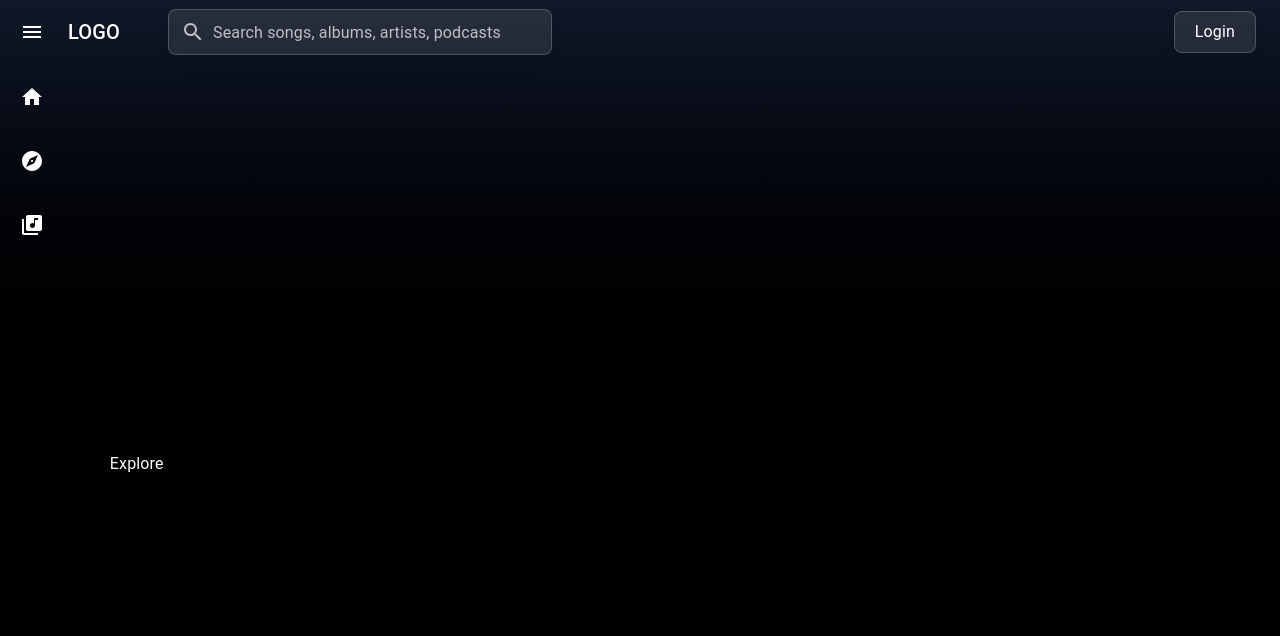
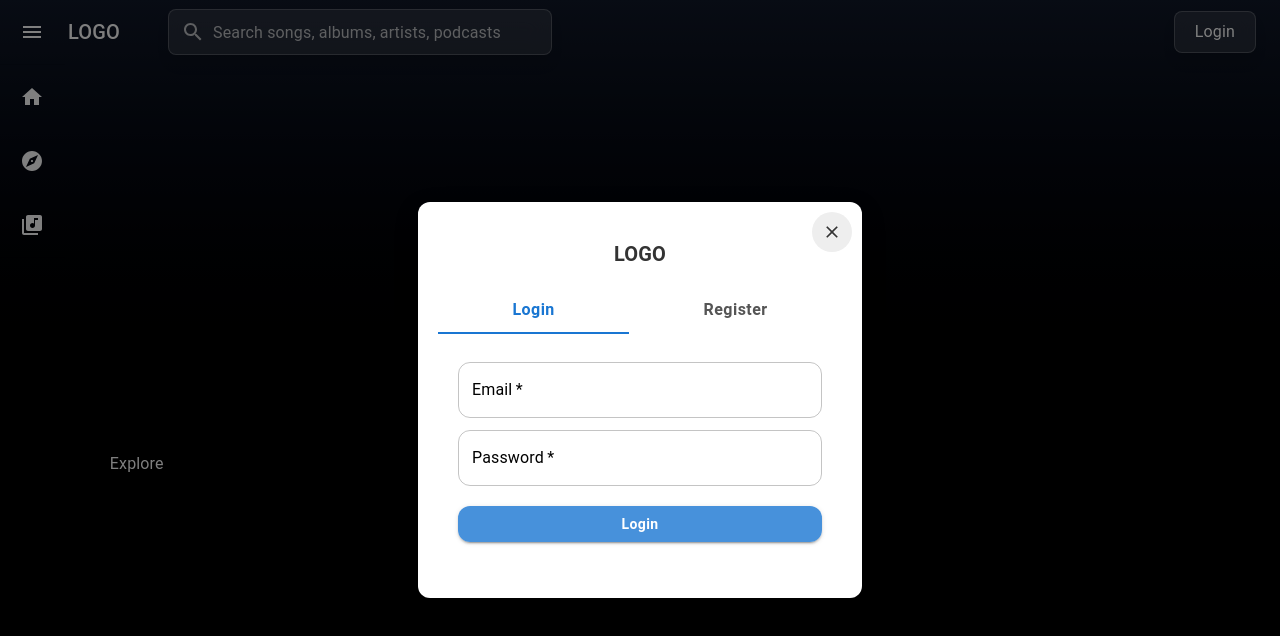
Before and after one commit to yashwant2002/MERN-MusicApp, a React (Vite) app in the folder frontend/: page /explore in a window 1280 px wide. Both pictures are taken after a click on the button "Login". Shown: the top 636 px of the page. Built offline with nearby package versions, Linux system fonts and the light colour scheme.

Commit message:
implement login and register page in frontend

```diff
--- /dev/null
+++ b/frontend/src/components/Auth/AuthDialog.tsx
@@ -0,0 +1,118 @@
+import React, { useState } from "react";
+import {
+  Dialog,
+  DialogTitle,
+  DialogContent,
+  DialogActions,
+  Button,
+  Tabs,
+  Tab,
+} from "@mui/material";
+import { IoMdClose } from "react-icons/io";
+import Login from "./Login";
+import Register from "./Register";
+
+interface AuthDialogProps {
+  open: boolean;
+  handleClose: () => void;
+}
+
+const AuthDialog: React.FC<AuthDialogProps> = ({ open, handleClose }) => {
+  const [tab, setTab] = useState(0);
+
+  return (
+    <Dialog
+  open={open}
+  onClose={handleClose}
+  fullWidth
+  maxWidth="xs"
+  sx={{
+    "& .MuiPaper-root": {
+      backgroundColor: "#fff", // Solid white background
+      borderRadius: "12px", // Rounded corners
+      padding: "20px",
+      boxShadow: "0px 8px 24px rgba(0, 0, 0, 0.2)", // Elegant shadow
+    },
+  }}
+>
+  <DialogTitle
+    sx={{
+      textAlign: "center",
+      fontWeight: "bold",
+      fontSize: "20px",
+      color: "#333", // Darker color for better readability
+    }}
+  >
+    LOGO
+  </DialogTitle>
+
+  {/* Tabs for switching between Login & Register */}
+  <Tabs
+    value={tab}
+    onChange={(e, newValue) => setTab(newValue)}
+    centered
+    sx={{
+      "& .MuiTabs-flexContainer": { justifyContent: "center" },
+      "& .MuiTab-root": {
+        textTransform: "none",
+        fontSize: "16px",
+        fontWeight: "bold",
+        flexGrow: 1,
+        transition: "all 0.3s ease-in-out",
+        color: "#555", // Subtle color
+        "&:hover": { color: "#1976d2" },
+      },
+      "& .Mui-selected": {
+        color: "#1976d2 !important",
+      },
+      "& .MuiTabs-indicator": {
+        backgroundColor: "#1976d2",
+      },
+    }}
+  >
+    <Tab label="Login" />
+    <Tab label="Register" />
+  </Tabs>
+
+  {/* Dialog Content */}
+  <DialogContent sx={{ position: "relative", padding: "20px" }}>
+    {tab === 0 ? (
+      <Login handleClose={handleClose} />
+    ) : (
+      <Register handleClose={handleClose} />
+    )}
+  </DialogContent>
+
+  {/* Close Button */}
+  <DialogActions>
+    <Button
+      sx={{
+        position: "absolute",
+        top: 10,
+        right: 10,
+        minWidth: "40px",
+        height: "40px",
+        borderRadius: "50%",
+        backgroundColor: "#eee", // Soft grey background
+        color: "#333",
+        display: "flex",
+        alignItems: "center",
+        justifyContent: "center",
+        transition: "all 0.3s ease-in-out",
+        "&:hover": {
+          backgroundColor: "#ddd",
+          boxShadow: "0px 4px 10px rgba(0, 0, 0, 0.2)",
+        },
+      }}
+      onClick={handleClose}
+    >
+      <IoMdClose size={20} />
+    </Button>
+  </DialogActions>
+</Dialog>
+
+
+  );
+};
+
+export default AuthDialog;
--- /dev/null
+++ b/frontend/src/components/Auth/Login.tsx
@@ -0,0 +1,98 @@
+import React, { useState } from "react";
+import { TextField, Button } from "@mui/material";
+
+interface LoginProps {
+  handleClose: () => void;
+}
+
+const Login: React.FC<LoginProps> = ({ handleClose }) => {
+  const [loginData, setLoginData] = useState({ email: "", password: "" });
+
+  const handleChange = (e: React.ChangeEvent<HTMLInputElement>) => {
+    setLoginData({ ...loginData, [e.target.name]: e.target.value });
+  };
+
+  const handleSubmit = () => {
+    if (!loginData.email || !loginData.password) {
+      alert("Please enter both email and password.");
+      return;
+    }
+    alert("Logging in...");
+    handleClose();
+  };
+
+  return (
+    <>
+      <TextField
+  margin="dense"
+  label="Email"
+  name="email"
+  type="email"
+  fullWidth
+  required
+  value={loginData.email}
+  onChange={handleChange}
+  sx={{
+    backgroundColor: "rgba(255, 255, 255, 0.1)", // Light frosted effect
+    borderRadius: "8px",
+    "& .MuiOutlinedInput-root": {
+      backdropFilter: "blur(10px)", // Glassmorphic effect
+      borderRadius: "12px",
+      "& fieldset": { borderColor: "grey" },
+      "&:hover fieldset": { borderColor: "#1976d2" },
+      "&.Mui-focused fieldset": { borderColor: "#1976d2" },
+    },
+    "& .MuiInputLabel-root": { color: "black" },
+  }}
+/>
+
+<TextField
+  margin="dense"
+  label="Password"
+  name="password"
+  type="password"
+  fullWidth
+  required
+  value={loginData.password}
+  onChange={handleChange}
+  sx={{
+    backgroundColor: "rgba(255, 255, 255, 0.1)",
+    borderRadius: "8px",
+    "& .MuiOutlinedInput-root": {
+      backdropFilter: "blur(10px)",
+      borderRadius: "12px",
+      "& fieldset": { borderColor: "grey" },
+      "&:hover fieldset": { borderColor: "#1976d2" },
+      "&.Mui-focused fieldset": { borderColor: "#1976d2" },
+    },
+    "& .MuiInputLabel-root": { color: "black" },
+  }}
+/>
+
+<Button
+  onClick={handleSubmit}
+  color="primary"
+  variant="contained"
+  fullWidth
+  sx={{
+    mt: 2,
+    background: "rgba(25, 118, 210, 0.8)", // Glassy blue effect
+    backdropFilter: "blur(10px)",
+    borderRadius: "12px",
+    fontWeight: "bold",
+    textTransform: "none",
+    transition: "all 0.3s ease-in-out",
+    "&:hover": {
+      background: "rgba(25, 118, 210, 1)",
+      boxShadow: "0px 4px 15px rgba(25, 118, 210, 0.3)",
+    },
+  }}
+>
+  Login
+</Button>
+
+    </>
+  );
+};
+
+export default Login;
--- /dev/null
+++ b/frontend/src/components/Auth/Register.tsx
@@ -0,0 +1,133 @@
+import React, { useState } from "react";
+import { TextField, Button } from "@mui/material";
+
+interface RegisterProps {
+  handleClose: () => void;
+}
+
+const Register: React.FC<RegisterProps> = ({ handleClose }) => {
+  const [registerData, setRegisterData] = useState({ name: "", email: "", password: "" });
+
+  const handleChange = (e: React.ChangeEvent<HTMLInputElement>) => {
+    setRegisterData({ ...registerData, [e.target.name]: e.target.value });
+  };
+
+  const handleSubmit = () => {
+    if (!registerData.name || !registerData.email || !registerData.password) {
+      alert("All fields are required.");
+      return;
+    }
+    alert("Registering...");
+    handleClose();
+  };
+
+  return (
+    <>
+      <TextField
+        margin="dense"
+        label="First Name"
+        name="name"
+        type="text"
+        fullWidth
+        required
+        value={registerData.name}
+        onChange={handleChange}
+        sx={{
+            backgroundColor: "rgba(255, 255, 255, 0.1)",
+            borderRadius: "8px",
+            "& .MuiOutlinedInput-root": {
+              backdropFilter: "blur(10px)",
+              borderRadius: "12px",
+              "& fieldset": { borderColor: "grey" },
+              "&:hover fieldset": { borderColor: "#1976d2" },
+              "&.Mui-focused fieldset": { borderColor: "#1976d2" },
+            },
+            "& .MuiInputLabel-root": { color: "black" },
+          }}
+      />
+      <TextField
+        margin="dense"
+        label="Last Name"
+        name="name"
+        type="text"
+        fullWidth
+        required
+        value={registerData.name}
+        onChange={handleChange}
+        sx={{
+            backgroundColor: "rgba(255, 255, 255, 0.1)",
+            borderRadius: "8px",
+            "& .MuiOutlinedInput-root": {
+              backdropFilter: "blur(10px)",
+              borderRadius: "12px",
+              "& fieldset": { borderColor: "grey" },
+              "&:hover fieldset": { borderColor: "#1976d2" },
+              "&.Mui-focused fieldset": { borderColor: "#1976d2" },
+            },
+            "& .MuiInputLabel-root": { color: "black" },
+          }}
+      />
+      <TextField
+        margin="dense"
+        label="Email"
+        name="email"
+        type="email"
+        fullWidth
+        required
+        value={registerData.email}
+        onChange={handleChange}
+        sx={{
+            backgroundColor: "rgba(255, 255, 255, 0.1)",
+            borderRadius: "8px",
+            "& .MuiOutlinedInput-root": {
+              backdropFilter: "blur(10px)",
+              borderRadius: "12px",
+              "& fieldset": { borderColor: "grey" },
+              "&:hover fieldset": { borderColor: "#1976d2" },
+              "&.Mui-focused fieldset": { borderColor: "#1976d2" },
+            },
+            "& .MuiInputLabel-root": { color: "black" },
+          }}
+      />
+      <TextField
+        margin="dense"
+        label="Password"
+        name="password"
+        type="password"
+        fullWidth
+        required
+        value={registerData.password}
+        onChange={handleChange}
+        sx={{
+            backgroundColor: "rgba(255, 255, 255, 0.1)",
+            borderRadius: "8px",
+            "& .MuiOutlinedInput-root": {
+              backdropFilter: "blur(10px)",
+              borderRadius: "12px",
+              "& fieldset": { borderColor: "grey" },
+              "&:hover fieldset": { borderColor: "#1976d2" },
+              "&.Mui-focused fieldset": { borderColor: "#1976d2" },
+            },
+            "& .MuiInputLabel-root": { color: "black" },
+          }}
+      />
+      <Button onClick={handleSubmit} color="primary" variant="contained" fullWidth sx={{
+    mt: 2,
+    background: "rgba(25, 118, 210, 0.8)", // Glassy blue effect
+    backdropFilter: "blur(10px)",
+    borderRadius: "12px",
+    fontWeight: "bold",
+    textTransform: "none",
+    transition: "all 0.3s ease-in-out",
+    "&:hover": {
+      background: "rgba(25, 118, 210, 1)",
+      boxShadow: "0px 4px 15px rgba(25, 118, 210, 0.3)",
+    },
+  }}>
+        Register
+      </Button>
+    </>
+  );
+};
+
+export default Register;
--- a/frontend/src/components/Sidebar/Sidebar.tsx
+++ b/frontend/src/components/Sidebar/Sidebar.tsx
@@ -21,6 +21,7 @@ import { useEffect, useState } from "react";
 import { Dialog, TextField, useMediaQuery } from "@mui/material";
 import CloseIcon from "@mui/icons-material/Close";
 import { useNavigate } from "react-router-dom";
+import AuthDialog from "../Auth/AuthDialog";
 const drawerWidth = 240;
 
 const openedMixin = (theme: Theme): CSSObject => ({
@@ -111,6 +112,7 @@ export default function MiniDrawer() {
   const isMobile = useMediaQuery(theme.breakpoints.down("md"));
   const [scrolled, setScrolled] = useState(false);
   const [openSearch, setOpenSearch] = useState(false);
+  const [dialogOpen, setDialogOpen] = useState(false);
 
   useEffect(() => {
     const handleScroll = () => {
@@ -176,7 +178,7 @@ export default function MiniDrawer() {
                 <SearchIcon />
               </IconButton>
             )}
-            <button className="px-5 py-2 bg-white/10 border border-white/20 text-white rounded-lg shadow-lg backdrop-blur-md hover:bg-white/20 transition-all duration-300">
+            <button onClick={() => setDialogOpen(true)} className="px-5 py-2 bg-white/10 border border-white/20 text-white rounded-lg shadow-lg backdrop-blur-md hover:bg-white/20 transition-all duration-300">
               Login
             </button>
           </div>
@@ -505,6 +507,7 @@ export default function MiniDrawer() {
           </ListItem>
         </List>
       </Drawer>
+      <AuthDialog open={dialogOpen} handleClose={() => setDialogOpen(false)} />
     </Box>
   );
 }
```
